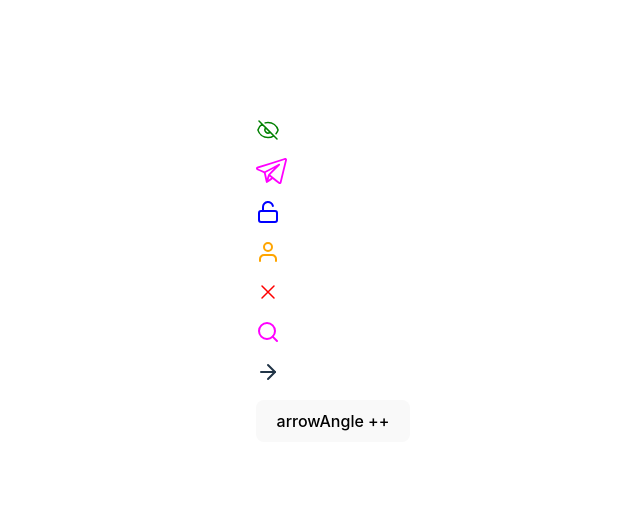
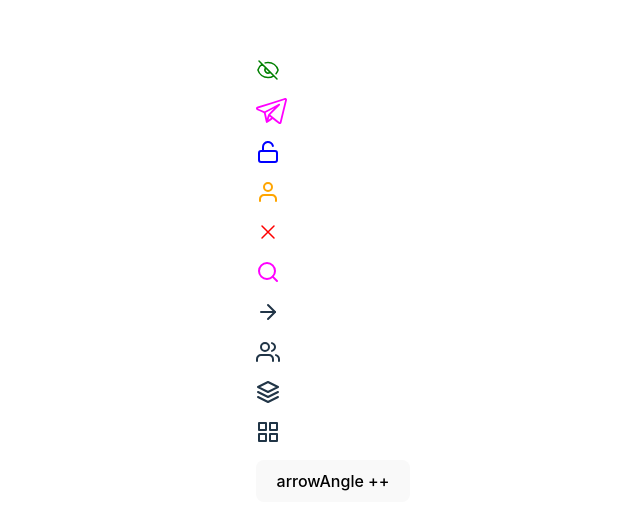
Before and after one commit to ViktorBachmanov/vue-icons-plasm, a Vue app: page / in a window 1280 px wide. Shown: the part 120-650 px from the top of the page, without its empty margins (307-947 px from the left). Built offline with nearby package versions, Linux system fonts and the light colour scheme.

Commit message:
add three icons

```diff
--- a/package.json
+++ b/package.json
@@ -1,7 +1,7 @@
 {
   "name": "@vbachm/vue-icons-plasm",
   "private": false,
-  "version": "0.0.5",
+  "version": "0.0.6",
   "type": "module",
   "files": [
     "dist"
--- a/src/App.vue
+++ b/src/App.vue
@@ -9,6 +9,9 @@
 import IconX from './components/IconX.vue'
 import IconMagnifyingGlass from './components/IconMagnifyingGlass.vue'
 import IconArrowDeg from './components/IconArrowDeg.vue'
+import IconUsers from './components/IconUsers.vue'
+import IconLayers from './components/IconLayers.vue'
+import IconFourSquare from './components/IconFourSquare.vue'
 
 const arrowAngle = ref(0)
 
@@ -26,6 +29,9 @@
     <IconX style="color: red" />
     <IconMagnifyingGlass style="color: magenta" />
     <IconArrowDeg :angle="arrowAngle" />
+    <IconUsers />
+    <IconLayers />
+    <IconFourSquare />
 
     <button
       @click="handleIncrementArrowAngle"
--- /dev/null
+++ b/src/components/IconFourSquare.vue
@@ -0,0 +1,8 @@
+<template>
+  <svg width="24" height="24" viewBox="0 0 24 24" stroke="currentColor" fill="none" xmlns="http://www.w3.org/2000/svg">
+    <path d="M10 3H3V10H10V3Z" stroke-width="2" stroke-linecap="round" stroke-linejoin="round"/>
+    <path d="M21 3H14V10H21V3Z" stroke-width="2" stroke-linecap="round" stroke-linejoin="round"/>
+    <path d="M21 14H14V21H21V14Z" stroke-width="2" stroke-linecap="round" stroke-linejoin="round"/>
+    <path d="M10 14H3V21H10V14Z" stroke-width="2" stroke-linecap="round" stroke-linejoin="round"/>
+  </svg>
+</template>
--- /dev/null
+++ b/src/components/IconLayers.vue
@@ -0,0 +1,7 @@
+<template>
+  <svg width="24" height="24" viewBox="0 0 24 24" fill="none" xmlns="http://www.w3.org/2000/svg">
+    <path d="M2 7L12 2L22 7L12 12L2 7Z" stroke="currentColor" stroke-width="2" stroke-linecap="round" stroke-linejoin="round"/>
+    <path d="M2 17L12 22L22 17" stroke="currentColor" stroke-width="2" stroke-linecap="round" stroke-linejoin="round"/>
+    <path d="M2 12L12 17L22 12" stroke="currentColor" stroke-width="2" stroke-linecap="round" stroke-linejoin="round"/>
+  </svg>
+</template>
--- /dev/null
+++ b/src/components/IconUsers.vue
@@ -0,0 +1,8 @@
+<template>
+  <svg width="24" height="24" viewBox="0 0 24 24" fill="none" xmlns="http://www.w3.org/2000/svg">
+    <path d="M17 21V19C17 17.9391 16.5786 16.9217 15.8284 16.1716C15.0783 15.4214 14.0609 15 13 15H5C3.93913 15 2.92172 15.4214 2.17157 16.1716C1.42143 16.9217 1 17.9391 1 19V21" stroke="currentColor" stroke-width="2" stroke-linecap="round" stroke-linejoin="round"/>
+    <path d="M9 11C11.2091 11 13 9.20914 13 7C13 4.79086 11.2091 3 9 3C6.79086 3 5 4.79086 5 7C5 9.20914 6.79086 11 9 11Z" stroke="currentColor" stroke-width="2" stroke-linecap="round" stroke-linejoin="round"/>
+    <path d="M23 20.9999V18.9999C22.9993 18.1136 22.7044 17.2527 22.1614 16.5522C21.6184 15.8517 20.8581 15.3515 20 15.1299" stroke="currentColor" stroke-width="2" stroke-linecap="round" stroke-linejoin="round"/>
+    <path d="M16 3.12988C16.8604 3.35018 17.623 3.85058 18.1676 4.55219C18.7122 5.2538 19.0078 6.11671 19.0078 7.00488C19.0078 7.89305 18.7122 8.75596 18.1676 9.45757C17.623 10.1592 16.8604 10.6596 16 10.8799" stroke="currentColor" stroke-width="2" stroke-linecap="round" stroke-linejoin="round"/>
+  </svg>
+</template>
```
Also changed, not shown: src/index.ts (+15 -1 lines).
